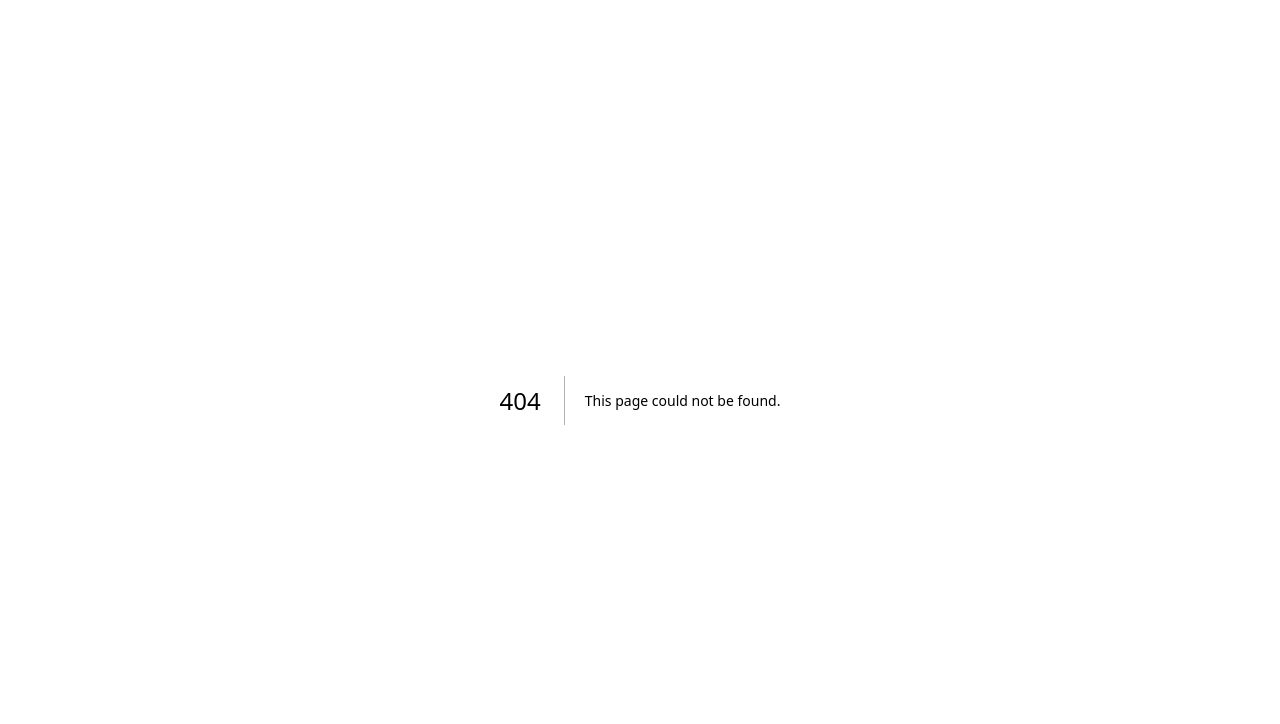
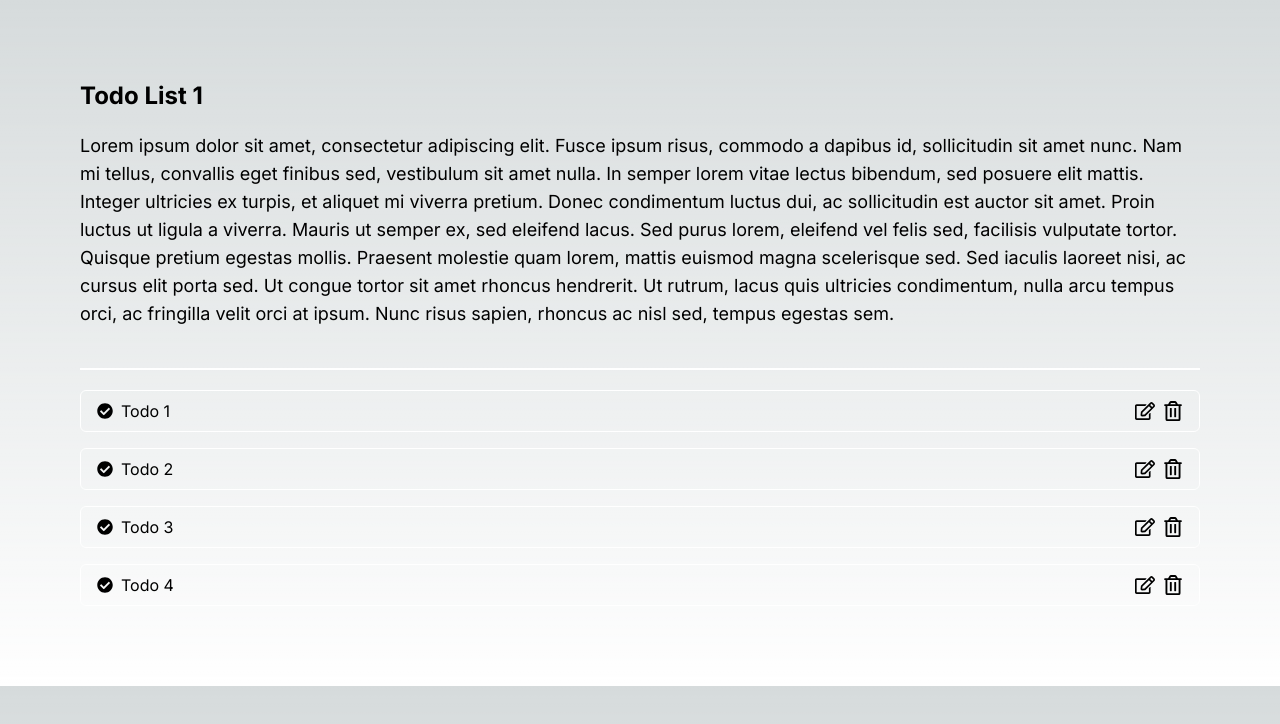
Before and after one commit to onursahal/nextjs-todo, a Next.js app: page /todo-list/1 in a window 1280 px wide. Before the commit this address had no page. Shown: the top 724 px of the page. Built offline with nearby package versions, Linux system fonts and the light colour scheme.

Commit message:
feat: todo board and todo list item created basicily

```diff
--- /dev/null
+++ b/src/app/(main)/layout.tsx
@@ -0,0 +1,14 @@
+import React from "react";
+
+const MainLayout = ({
+  children,
+  params,
+}: {
+  children: Readonly<React.ReactNode>;
+  params: any;
+}) => {
+  console.log({ params });
+  return <div className="flex flex-col p-20">{children}</div>;
+};
+
+export default MainLayout;
--- a/src/app/(main)/todo-board/TodoBoardCard/TodoBoardCard.tsx
+++ b/src/app/(main)/todo-board/TodoBoardCard/TodoBoardCard.tsx
@@ -3,11 +3,19 @@ import { FC } from "react";
 interface TodoBoardCardProps {
   cardTitle: string;
   cardDesc?: string;
+  onClick?: () => void;
 }
 
-const TodoBoardCard: FC<TodoBoardCardProps> = ({ cardTitle, cardDesc }) => {
+const TodoBoardCard: FC<TodoBoardCardProps> = ({
+  cardTitle,
+  cardDesc,
+  onClick,
+}) => {
   return (
-    <button className="w-[calc(20%-1rem)] h-40 border border-white box-border flex flex-col rounded-md p-2">
+    <button
+      className="w-[calc(20%-1rem)] h-40 border border-white box-border flex flex-col rounded-md p-2"
+      onClick={onClick}
+    >
       <div className="text-left font-semibold">{cardTitle}</div>
       <div className="w-full border border-white my-1" />
       <p className="text-sm line-clamp-5 text-left">{cardDesc}</p>
--- a/src/app/(main)/todo-board/page.tsx
+++ b/src/app/(main)/todo-board/page.tsx
@@ -3,7 +3,7 @@
 import { signOut } from "@/firebase/auth";
 import { useRouter } from "next/navigation";
 import TodoBoardCard from "./TodoBoardCard";
-import { todoListsMock } from "@/mock/todolists.mock";
+import { todoListsMock } from "@/mock/todos.mock";
 
 const TodoBoard = () => {
   const router = useRouter();
@@ -15,17 +15,23 @@ const TodoBoard = () => {
   };
 
   const renderTodoBoardCards = () => {
-    return response.map((item) => (
-      <TodoBoardCard cardTitle={item.title} cardDesc={item?.desc} />
-    ));
+    return response.map((item) => {
+      return (
+        <TodoBoardCard
+          cardTitle={item.title}
+          cardDesc={item?.desc}
+          onClick={() => router.push(`/todo-list/${item.id}`)}
+        />
+      );
+    });
   };
   return (
-    <div className="flex flex-col p-20">
+    <>
       <div className="text-2xl font-bold">TodoBoard</div>
       <div className="w-full border border-white my-5" />
       <div className="flex gap-4 flex-wrap">{renderTodoBoardCards()}</div>
       {/* <button onClick={signOutUser}>Sign Out</button> */}
-    </div>
+    </>
   );
 };
 
--- /dev/null
+++ b/src/app/(main)/todo-list/[todoListId]/TodoListItem/TodoListItem.tsx
@@ -0,0 +1,35 @@
+import { FC } from "react";
+import { FaRegEdit, FaRegTrashAlt, FaCheckCircle } from "react-icons/fa";
+
+interface TodoListItemProps {
+  todo: string;
+  deleteTodo: () => void;
+  editTodo: () => void;
+}
+
+const TodoListItem: FC<TodoListItemProps> = ({
+  todo,
+  deleteTodo,
+  editTodo,
+}) => {
+  return (
+    <div className="flex justify-between place-items-center border border-white rounded-md px-4 py-2">
+      <div className="flex gap-x-2">
+        <button>
+          <FaCheckCircle />
+        </button>
+        {todo}
+      </div>
+      <div className="flex gap-x-2 place-items-center">
+        <button onClick={editTodo}>
+          <FaRegEdit size={20} />
+        </button>
+        <button onClick={deleteTodo}>
+          <FaRegTrashAlt size={20} />
+        </button>
+      </div>
+    </div>
+  );
+};
+
+export default TodoListItem;
--- /dev/null
+++ b/src/app/(main)/todo-list/[todoListId]/TodoListItem/index.tsx
@@ -0,0 +1,3 @@
+import TodoListItem from "./TodoListItem";
+
+export default TodoListItem;
--- /dev/null
+++ b/src/app/(main)/todo-list/[todoListId]/page.tsx
@@ -0,0 +1,29 @@
+"use client";
+
+import { todoListMock } from "@/mock/todos.mock";
+import TodoListItem from "./TodoListItem";
+
+const TodoList = ({ params }: { params: { todoListId: string } }) => {
+  const todoListResponse = todoListMock;
+
+  const renderTodoList = () => {
+    return todoListResponse.todos.map((item) => (
+      <TodoListItem
+        todo={item.todo}
+        editTodo={() => null}
+        deleteTodo={() => null}
+      />
+    ));
+  };
+
+  return (
+    <>
+      <div className="text-2xl font-bold">{todoListResponse.title}</div>
+      <div className="text-lg my-5">{todoListMock.desc}</div>
+      <div className="w-full border border-white my-5" />
+      <div className="flex flex-col gap-4">{renderTodoList()}</div>
+    </>
+  );
+};
+
+export default TodoList;
--- a/src/mock/todolists.mock.ts
+++ b/src/mock/todos.mock.ts
@@ -1,29 +1,68 @@
 export const todoListsMock = [
   {
+    id: 1,
     title: "Todo List 1",
     desc: "Lorem ipsum dolor sit amet, consectetur adipiscing elit. Fusce ipsum risus, commodo a dapibus id, sollicitudin sit amet nunc. Nam mi tellus, convallis eget finibus sed, vestibulum sit amet nulla. In semper lorem vitae lectus bibendum, sed posuere elit mattis. Integer ultricies ex turpis, et aliquet mi viverra pretium. Donec condimentum luctus dui, ac sollicitudin est auctor sit amet. Proin luctus ut ligula a viverra. Mauris ut semper ex, sed eleifend lacus. Sed purus lorem, eleifend vel felis sed, facilisis vulputate tortor. Quisque pretium egestas mollis. Praesent molestie quam lorem, mattis euismod magna scelerisque sed. Sed iaculis laoreet nisi, ac cursus elit porta sed. Ut congue tortor sit amet rhoncus hendrerit. Ut rutrum, lacus quis ultricies condimentum, nulla arcu tempus orci, ac fringilla velit orci at ipsum. Nunc risus sapien, rhoncus ac nisl sed, tempus egestas sem.",
   },
   {
+    id: 2,
     title: "Todo List 2",
     desc: "Nulla facilisi. Sed in diam justo. Sed at vehicula purus. Pellentesque non tellus risus. Vestibulum nisi est, faucibus in sollicitudin ut, fermentum et nulla. Duis in ante elit. Sed vulputate molestie diam. Suspendisse nec gravida velit, condimentum vestibulum quam. Donec porttitor purus a interdum accumsan. Integer egestas varius lorem a tempor. Aliquam lectus odio, pulvinar suscipit ante eu, fringilla auctor arcu. Sed porta commodo vestibulum. Vivamus volutpat bibendum sem sit amet scelerisque. Morbi gravida eros quam, eget iaculis felis eleifend condimentum. Quisque vitae suscipit nunc.",
   },
   {
+    id: 3,
     title: "Todo List 3",
     desc: "Integer condimentum nibh ut consequat consequat. In facilisis congue justo, at rutrum urna pretium ut. Sed suscipit ex urna, eget imperdiet ante dapibus ut. Integer sit amet varius tortor. Integer aliquet quis velit non condimentum. Vestibulum elementum, tortor sed scelerisque porttitor, risus tortor venenatis nisl, id iaculis neque nisi et mi. Nulla porta odio eu felis malesuada auctor. Quisque egestas euismod urna, sed consectetur purus tincidunt sed. Aliquam ac egestas ante. Ut posuere leo sit amet posuere faucibus.",
   },
   {
+    id: 4,
     title: "Todo List 4",
     desc: "Lorem ipsum dolor sit amet, consectetur adipiscing elit. Fusce ipsum risus, commodo a dapibus id, sollicitudin sit amet nunc. Nam mi tellus, convallis eget finibus sed, vestibulum sit amet nulla. In semper lorem vitae lectus bibendum, sed posuere elit mattis. Integer ultricies ex turpis, et aliquet mi viverra pretium. Donec condimentum luctus dui, ac sollicitudin est auctor sit amet. Proin luctus ut ligula a viverra. Mauris ut semper ex, sed eleifend lacus. Sed purus lorem, eleifend vel felis sed, facilisis vulputate tortor. Quisque pretium egestas mollis. Praesent molestie quam lorem, mattis euismod magna scelerisque sed. Sed iaculis laoreet nisi, ac cursus elit porta sed. Ut congue tortor sit amet rhoncus hendrerit. Ut rutrum, lacus quis ultricies condimentum, nulla arcu tempus orci, ac fringilla velit orci at ipsum. Nunc risus sapien, rhoncus ac nisl sed, tempus egestas sem.",
   },
   {
+    id: 5,
     title: "Todo List 5",
     desc: "Lorem ipsum dolor sit amet, consectetur adipiscing elit. Fusce ipsum risus, commodo a dapibus id, sollicitudin sit amet nunc. Nam mi tellus, convallis eget finibus sed, vestibulum sit amet nulla. In semper lorem vitae lectus bibendum, sed posuere elit mattis. Integer ultricies ex turpis, et aliquet mi viverra pretium. Donec condimentum luctus dui, ac sollicitudin est auctor sit amet. Proin luctus ut ligula a viverra. Mauris ut semper ex, sed eleifend lacus. Sed purus lorem, eleifend vel felis sed, facilisis vulputate tortor. Quisque pretium egestas mollis. Praesent molestie quam lorem, mattis euismod magna scelerisque sed. Sed iaculis laoreet nisi, ac cursus elit porta sed. Ut congue tortor sit amet rhoncus hendrerit. Ut rutrum, lacus quis ultricies condimentum, nulla arcu tempus orci, ac fringilla velit orci at ipsum. Nunc risus sapien, rhoncus ac nisl sed, tempus egestas sem.",
   },
   {
+    id: 6,
     title: "Todo List 6",
     desc: "Lorem ipsum dolor sit amet, consectetur adipiscing elit. Fusce ipsum risus, commodo a dapibus id, sollicitudin sit amet nunc. Nam mi tellus, convallis eget finibus sed, vestibulum sit amet nulla. In semper lorem vitae lectus bibendum, sed posuere elit mattis. Integer ultricies ex turpis, et aliquet mi viverra pretium. Donec condimentum luctus dui, ac sollicitudin est auctor sit amet. Proin luctus ut ligula a viverra. Mauris ut semper ex, sed eleifend lacus. Sed purus lorem, eleifend vel felis sed, facilisis vulputate tortor. Quisque pretium egestas mollis. Praesent molestie quam lorem, mattis euismod magna scelerisque sed. Sed iaculis laoreet nisi, ac cursus elit porta sed. Ut congue tortor sit amet rhoncus hendrerit. Ut rutrum, lacus quis ultricies condimentum, nulla arcu tempus orci, ac fringilla velit orci at ipsum. Nunc risus sapien, rhoncus ac nisl sed, tempus egestas sem.",
   },
   {
+    id: 7,
     title: "Todo List 7",
   },
 ];
+
+export const todoListMock = {
+  id: 1,
+  title: "Todo List 1",
+  desc: "Lorem ipsum dolor sit amet, consectetur adipiscing elit. Fusce ipsum risus, commodo a dapibus id, sollicitudin sit amet nunc. Nam mi tellus, convallis eget finibus sed, vestibulum sit amet nulla. In semper lorem vitae lectus bibendum, sed posuere elit mattis. Integer ultricies ex turpis, et aliquet mi viverra pretium. Donec condimentum luctus dui, ac sollicitudin est auctor sit amet. Proin luctus ut ligula a viverra. Mauris ut semper ex, sed eleifend lacus. Sed purus lorem, eleifend vel felis sed, facilisis vulputate tortor. Quisque pretium egestas mollis. Praesent molestie quam lorem, mattis euismod magna scelerisque sed. Sed iaculis laoreet nisi, ac cursus elit porta sed. Ut congue tortor sit amet rhoncus hendrerit. Ut rutrum, lacus quis ultricies condimentum, nulla arcu tempus orci, ac fringilla velit orci at ipsum. Nunc risus sapien, rhoncus ac nisl sed, tempus egestas sem.",
+  todos: [
+    {
+      id: 1,
+      createdAt: "it will be unix date",
+      todo: "Todo 1",
+      done: false,
+    },
+    {
+      id: 2,
+      createdAt: "it will be unix date",
+      todo: "Todo 2",
+      done: false,
+    },
+    {
+      id: 3,
+      createdAt: "it will be unix date",
+      todo: "Todo 3",
+      done: false,
+    },
+    {
+      id: 4,
+      createdAt: "it will be unix date",
+      todo: "Todo 4",
+      done: false,
+    },
+  ],
+};
```
